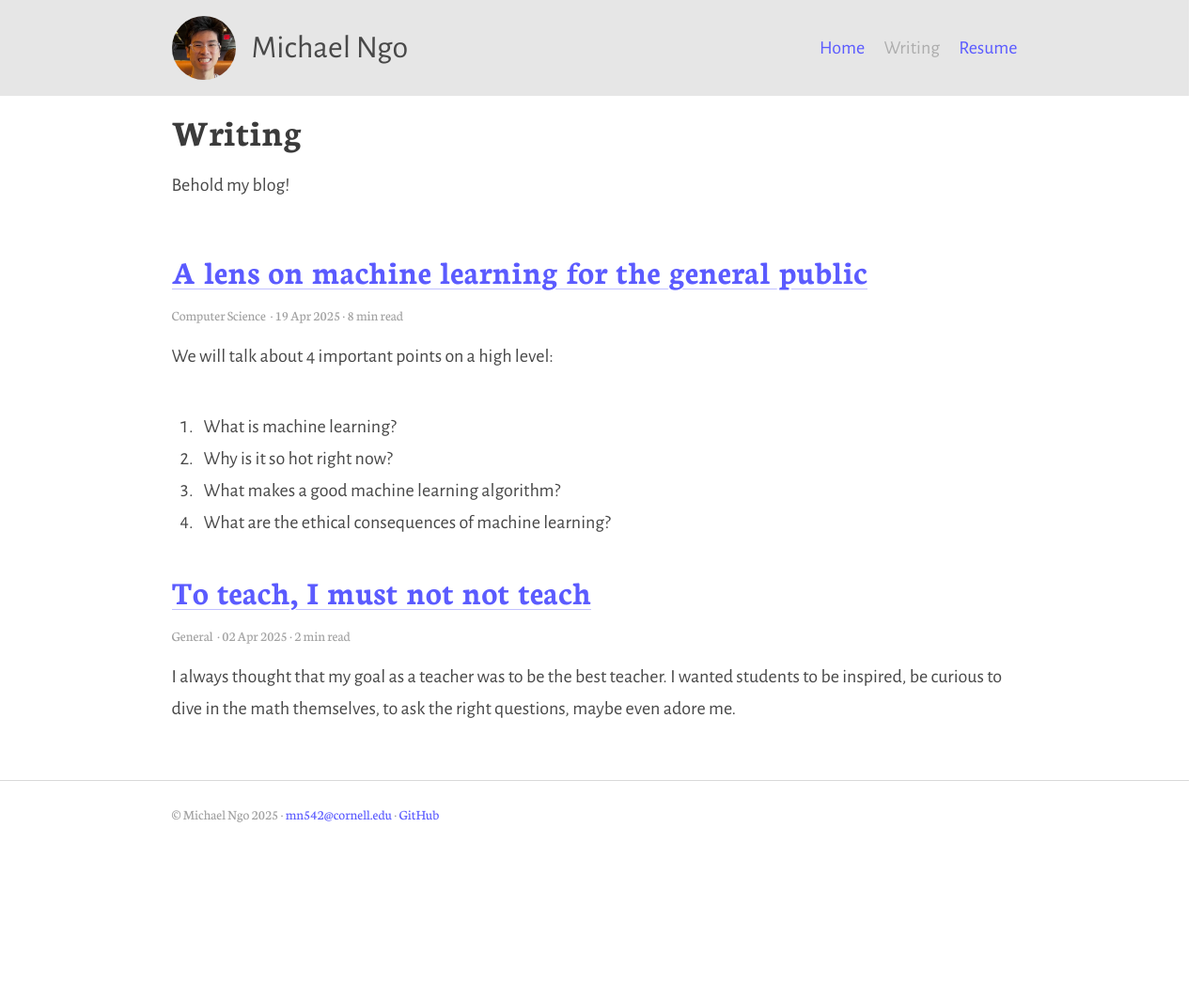
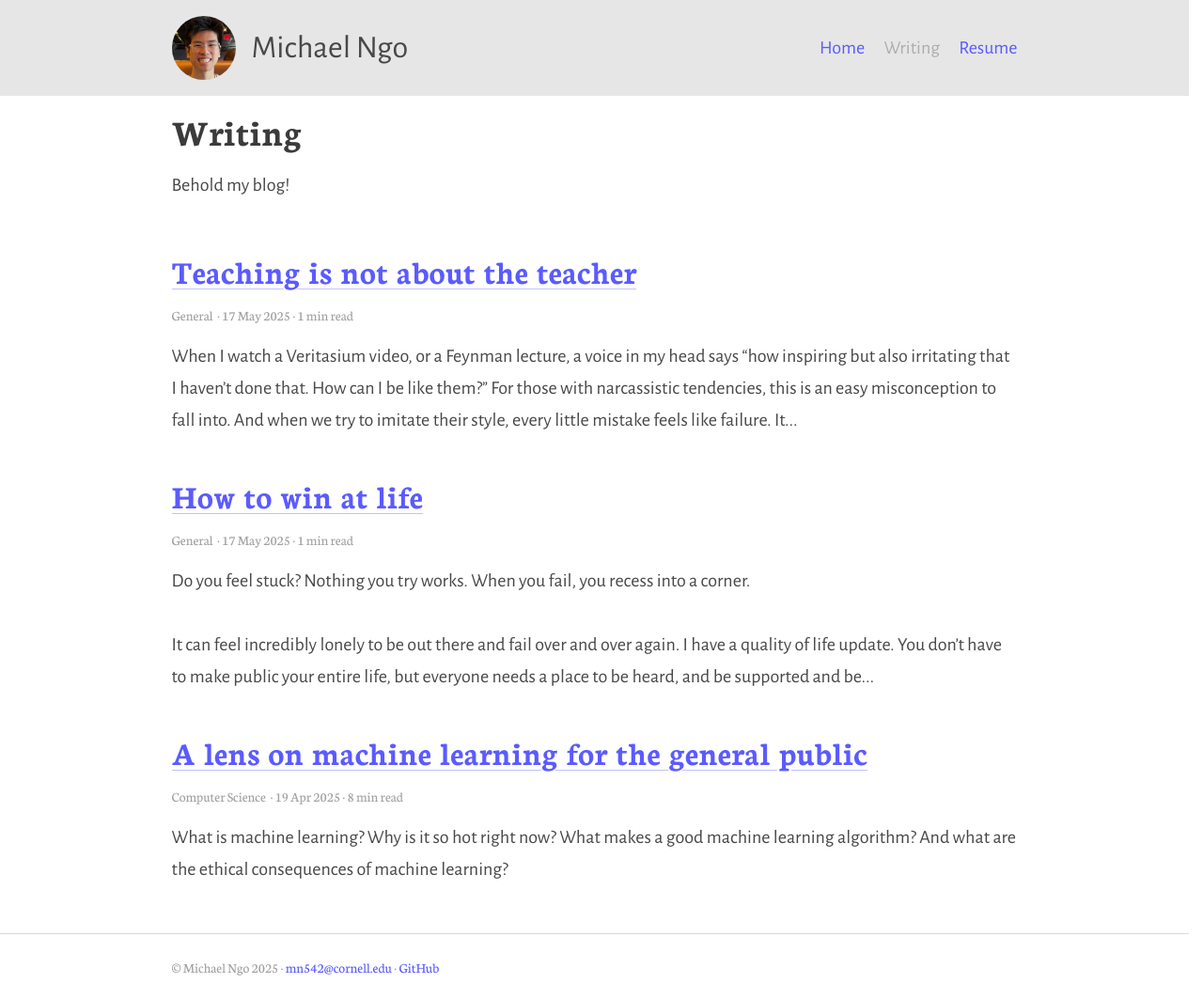
Before and after one commit to Mikonooooo/mikonooooo.github.io, a Jekyll site: the page built from blog.md, in a window 1280 px wide. Shown: the whole page at 94% size. Built offline with Jekyll 4.4.1, drawn with Linux system fonts in a browser that asks for light colours; before the commit the page ends 900 px from its top, so only the background shows below that.

Commit message:
edit first article

```diff
--- a/_posts/2025-04-02-ta.md
+++ /dev/null
@@ -1,31 +0,0 @@
----
-title: To teach, I must not not teach
-category: General
----
-
-I always thought that my goal as a teacher was to be the best teacher. I wanted students to be inspired, be curious to dive in the math themselves, to ask the right questions, maybe even adore me. <!-- more --> I would go into office hours or a class thinking I knew the best way to present the right idea, but I wouldn't get the results. Ever done something like this and felt numb and exhausted afterward? That feeling is a signal that you need to change something.
-
-Ironically, making these my primary goals made it impossible to achieve them at all. If you've fallen into this trap, I invite you to slow down and take a step back. Ask these questions:
-
-#### What do I have full control over?
-
-I do not have control over the student's background and prior experiences nor how they will react to me or the presentation. I do have power over what behavior and energy I exhibit.
-
-#### What do I truly want for this lesson?
-
-If the only thing that went well was that the students were inspired and learning, I wouldn't be happy. What's missing is that I have core needs too. I want to show up as my authentic self and connect with the students like human beings do sometimes.
-
-#### What do the students want for this lesson?
-
-Some students want to dive into the topic. Some are curious, and just want to listen in. Some are sitting there thinking why they are there when they have a billion other responsibilities. And some are thinking about when's lunch. I can't control the student's motivations.
-
-Notice that if I'm authentic and empathetic, I can work with where each student is at! I can be mindful of the students who don't want to be there. I can give insights for the students that are curious, and guide the students for want to dive into it themselves. Now the goals of inspiring, being admired, and learning follow naturally. It doesn't need to be there for me to feel like I succeeded; it's a cherry on the top.
-
-What can I do to be authentic and empathetic? Now it's time to put on your engineering hat and to experiment! What are you waiting for?
-
-#### Summary
-
-I'll make a reference to _One Piece_, the 1,000+ episode anime that's still going. Luffy says he wants to find the One Piece and become King of the Pirates, but his real goal is to have fun along the way, build strong friendships, and bring justice with what power he does have. He chooses life before treasure. Which is the real treasure all along.
-
-
-_**Acknowledgements:** I'd like to thank Rob, Karel, and Erica as well as everyone in the cohort from the engineering leadership certification program for shaping the way I think about growth. Thanks to all my past students for putting up with my in good and bad times. And the biggest thanks to my friend Jeffrey Pierce for pushing me out of this mental barrier._
--- a/_posts/2025-04-19-ml.md
+++ b/_posts/2025-04-19-ml.md
@@ -3,11 +3,7 @@ title: A lens on machine learning for the general public
 category: Computer Science
 ---
 
-We will talk about 4 important points on a high level:
-1. What is machine learning?
-2. Why is it so hot right now?
-3. What makes a good machine learning algorithm?
-4. What are the ethical consequences of machine learning? <!-- more -->
+What is machine learning? Why is it so hot right now? What makes a good machine learning algorithm? And what are the ethical consequences of machine learning? <!-- more -->
 
 #### What is machine learning?
 
--- /dev/null
+++ b/_posts/2025-05-17-mc.md
@@ -0,0 +1,26 @@
+---
+title: How to win at life
+category: General
+---
+
+Do you feel stuck? Nothing you try works. When you fail, you recess into a corner.
+
+It can feel incredibly lonely to be out there and fail over and over again. I have a quality of life update. You don't have to make public your entire life, but everyone needs a place to be heard, and be supported and be challenged. So I'm going to break it down in three steps.
+
+First, find a space that going to keep you accountable. Find people that will celebrate your wins, and challenge you when you are stuck.
+
+Second, make a connection with this group and be honest about your intentions and goals. This will help other people being able to fully support or challenge you.
+
+Also, being honest about what you are struggling on is immensely powerful. The burden is no longer just on you, and the fact that you are talking about your challenges is already super noble and good progress. By talking about what you want and don't want and what works for you and what doesn't, you also gain a better understanding about what you want.
+r
+
+<!-- more -->
+
+
+
+#### Summary
+
+
+
+
+_**Acknowledgements:** test_
--- /dev/null
+++ b/_posts/2025-05-17-ta.md
@@ -0,0 +1,15 @@
+---
+title: Teaching is not about the teacher
+category: General
+---
+
+When I watch a Veritasium video, or a Feynman lecture, a voice in my head says "how inspiring but also irritating that I haven't done that. How can I be like them?" For those with narcassistic tendencies, this is an easy misconception to fall into. And when we try to imitate their style, every little mistake feels like failure. It has to be perfect. That's a hard bargain to keep up. <!-- more -->
+
+Like with any artists, we should take inspiration. But each of us needs to find our own way. So instead of being perfect, we should be authentic. Furthermore, we need to remember that teaching is anout the student. So now the goal is to use our unique strengths, skills, and personalities to effectively communicate with the student. What they should take away? Why? What do they care about? Where are they at in their academic journey? In answering these questions, it becomes very clear what is working well or not working well, and we can learn to be great teachers.
+
+#### Summary
+
+In the anime _One Piece_, Luffy says he wants to find the One Piece and become King of the Pirates, and while that's true, he doesn't try to imitate other great pirates. Luffy is always himself and cares most about having fun, building relationships, and bringing justice with what power he does have. Along the way, he make mistakes and sees what he lacks. And he grows to build even stronger relationships and amass a powerful crew. Luffy creates his own unique path to get to the treasure, which is the real treasure all along.
+
+
+_**Acknowledgements:** I'd like to thank Rob, Karel, and Erica as well as everyone in the cohort from the engineering leadership certification program for shaping the way I think about growth. Thanks to all my past students for putting up with my in good and bad times. And the biggest thanks to my friend Jeffrey Pierce for pushing me out of this mental barrier._
```
